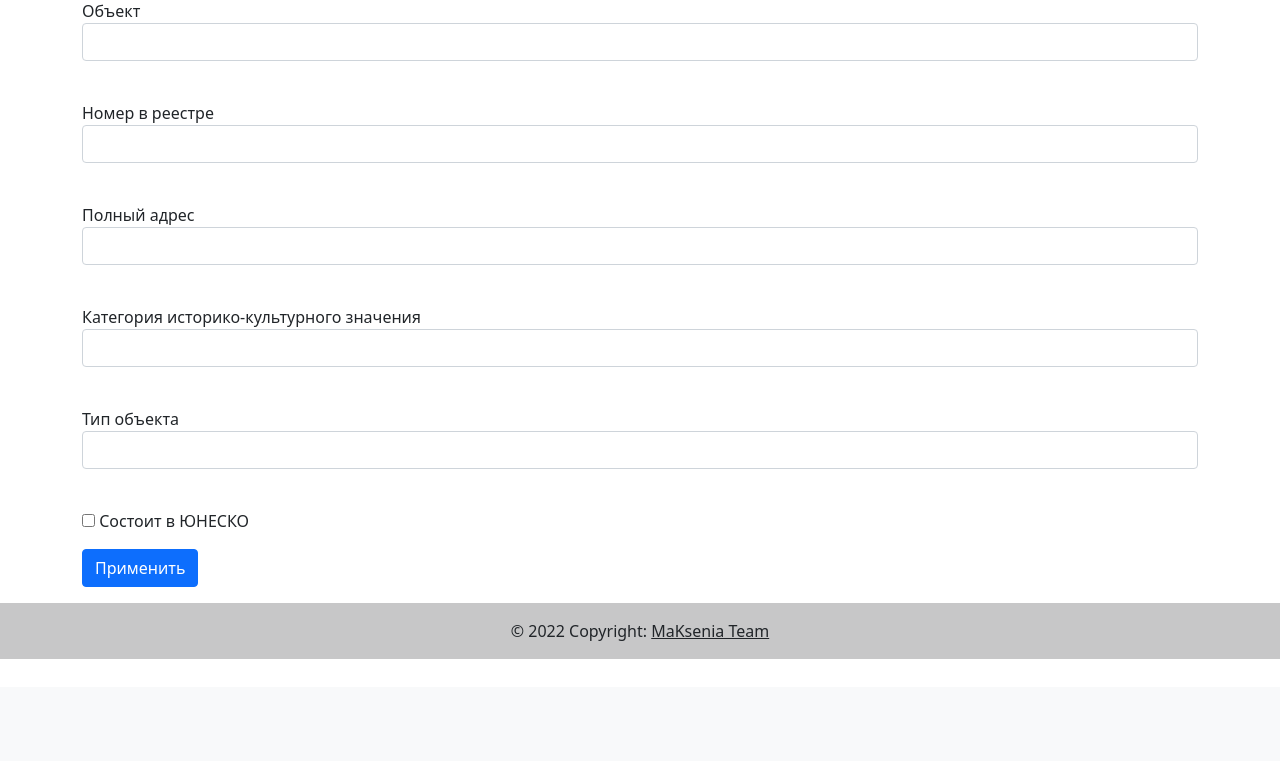
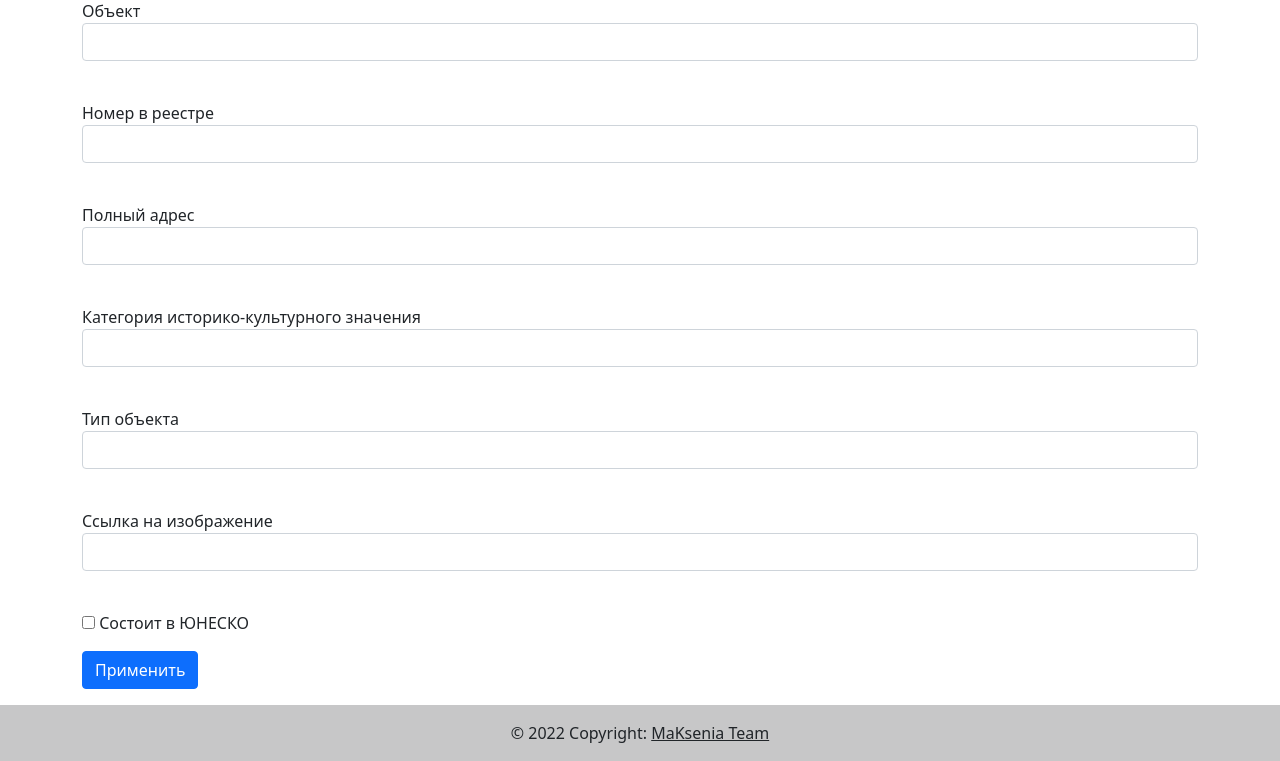
Before and after one commit to maklybae/MaKsenia, a Flask app: page /addobject in a window 1280 px wide. Shown: the part 113-874 px from the top of the page. Before the commit the page ends 772 px from the top, so only its background shows below. Run offline with Flask 2, Linux system fonts and the light colour scheme; a user stored in the database is signed in.

Commit message:
Image attachment

```diff
--- a/data/objects.py
+++ b/data/objects.py
@@ -18,6 +18,7 @@ class Object(SqlAlchemyBase):
     category_of_significance = sqlalchemy.Column(sqlalchemy.String, nullable=True)
     type_of_object = sqlalchemy.Column(sqlalchemy.String, nullable=True)
     is_unesco = sqlalchemy.Column(sqlalchemy.Boolean, default=False)
+    picture_src = sqlalchemy.Column(sqlalchemy.String, nullable=True)
     created_date = sqlalchemy.Column(sqlalchemy.DateTime,
                                      default=datetime.datetime.now)
     creator_id = sqlalchemy.Column(sqlalchemy.Integer,
--- a/forms/object_add_edit.py
+++ b/forms/object_add_edit.py
@@ -10,5 +10,6 @@ class ObjectAddEditForm(FlaskForm):
     address = StringField('Полный адрес', validators=[DataRequired()])
     category_of_significance = StringField('Категория историко-культурного значения', validators=[DataRequired()])
     type_of_object = StringField('Тип объекта')
+    picture_src = StringField('Ссылка на изображение')
     is_unesco = BooleanField('Состоит в ЮНЕСКО')
     submit = SubmitField('Применить')
--- a/main.py
+++ b/main.py
@@ -100,6 +100,7 @@ def add_object():
                             address=form.address.data,
                             category_of_significance=form.category_of_significance.data,
                             type_of_object=form.type_of_object.data,
+                            picture_src=form.picture_src.data,
                             is_unesco=form.is_unesco.data, **get_object_coords_region(form.address.data))
         except AddressError as error:
             return render_template('object_add_edit.html', title='Добавление объекта',
@@ -114,7 +115,7 @@ def add_object():
 
 @app.route('/editobject/<int:id>', methods=['GET', 'POST'])
 @login_required
-def edit_news(id):
+def edit_object(id):
     form = ObjectAddEditForm()
     if request.method == "GET":
         db_sess = db_session.create_session()
@@ -126,6 +127,7 @@ def edit_news(id):
             form.category_of_significance.data = object.category_of_significance
             form.type_of_object.data = object.type_of_object
             form.is_unesco.data = object.is_unesco
+            form.picture_src.data = object.picture_src
         else:
             abort(404)
     if form.validate_on_submit():
@@ -142,6 +144,7 @@ def edit_news(id):
             object.longitude = geodata["longitude"]
             object.latitude = geodata["latitude"]
             object.region = geodata["region"]
+            object.picture_src = form.picture_src.data
         except AddressError as error:
             return render_template('news.html',
                                    title='Редактирование новости',
@@ -158,7 +161,7 @@ def edit_news(id):
 
 @app.route('/deleteobject/<int:id>', methods=['GET', 'POST'])
 @login_required
-def news_delete(id):
+def object_delete(id):
     db_sess = db_session.create_session()
     object = db_sess.query(Object).filter(Object.id == id).first()
     if object:
--- a/templates/object.html
+++ b/templates/object.html
@@ -42,6 +42,10 @@
     <tr>
         <th scope="row">Изображение на карте</th>
         <td><img src="{{img_src}}"></td>
+    </tr>
+    <tr>
+        <th scope="row">Прикрепленное изображение</th>
+        <td><img src="{{object.picture_src}}"></td>
     </tr>
 </table>
 <div>
--- a/templates/object_add_edit.html
+++ b/templates/object_add_edit.html
@@ -49,6 +49,15 @@
             </p>
         {% endfor %}
     </p>
+    <p>
+        {{ form.picture_src.label }}<br>
+        {{ form.picture_src(class="form-control") }}<br>
+        {% for error in form.picture_src.errors %}
+            <p class="alert alert-danger" role="alert">
+                {{ error }}
+            </p>
+        {% endfor %}
+    </p>
     <p>{{ form.is_unesco() }} {{ form.is_unesco.label }}</p>
     <p>{{ form.submit(type="submit", class="btn btn-primary") }}</p>
     {{message}}
```
Also changed, not shown: database/main_db.db.
